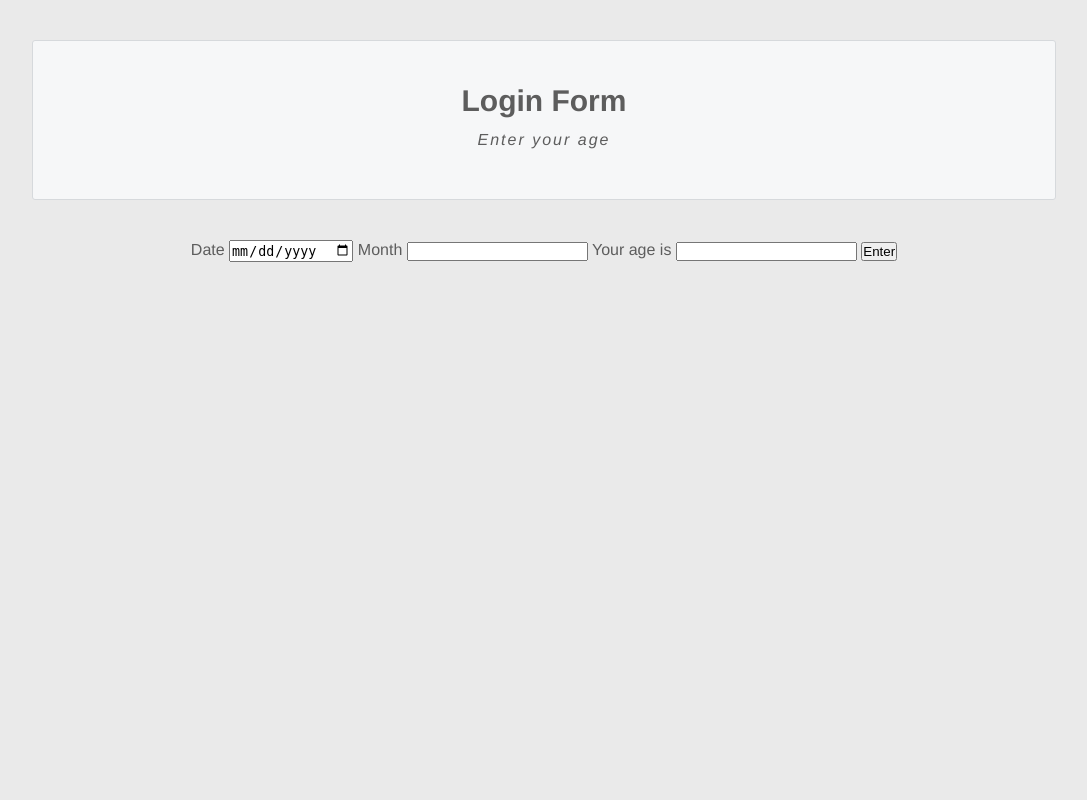
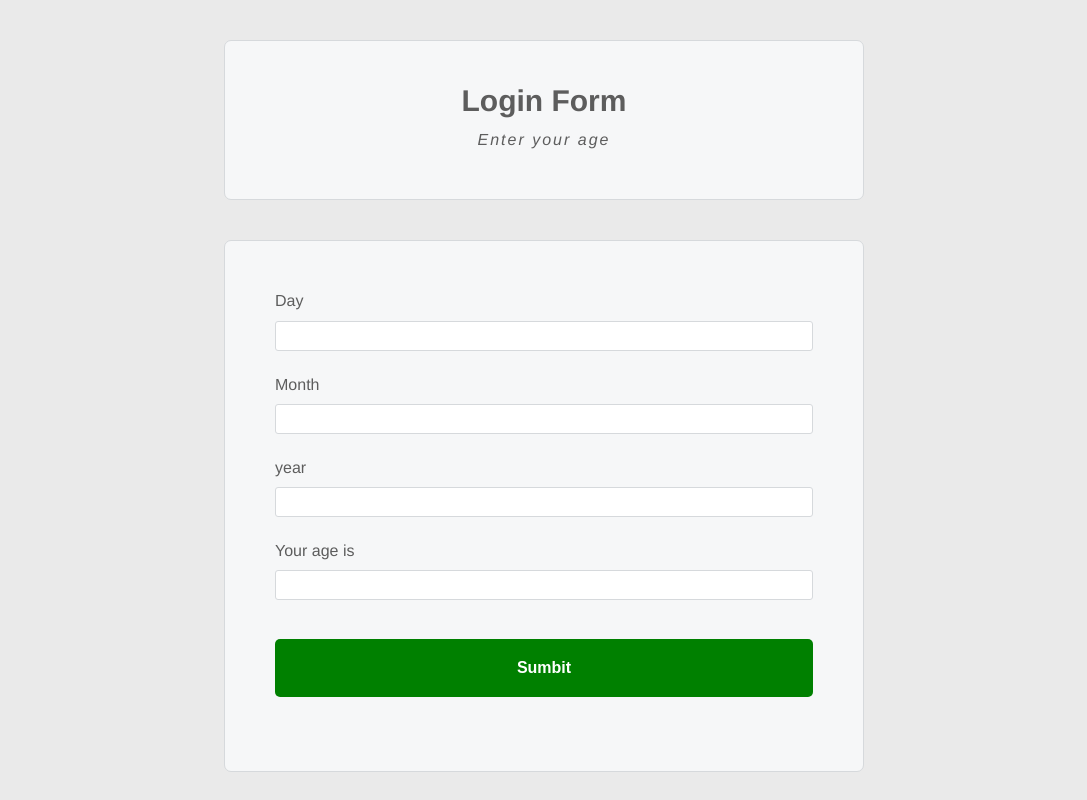
Before and after one commit to glgeorgiou/100-days-of-code-projects, a PHP site: page / in a window 1280 px wide. Shown: the whole page, without its empty margins (96-1183 px from the left). Run offline with PHP 8.4, Linux system fonts and the light colour scheme.

Commit message:
Age control project - setting layout

```diff
--- a/custom-work/age-control/index.html
+++ b/custom-work/age-control/index.html
@@ -16,19 +16,31 @@
     </header>
 
 
-    <form action="">
-        <label for="mera">Date</label>
-        <input type="date" name="mera" id="mera">
-        <label for="minas">Month</label>
-        <input type="text" name="minas" id="minas">
-        <label for="output">Your age is</label>
-        <input type="text" name="" id="output">
-        <input type="submit" value="Enter">
+    <form action="" method="GET" class="age-control-form">
+        <div class="form-row">
+            <label for="mera">Day</label>
+            <input type="number" name="mera" id="mera" min="1" max="31">
+        </div>
+
+        <div class="form-row">
+            <label for="minas">Month</label>
+            <input type="number" name="minas" id="minas" min="1" max="12">
+        </div>
+
+        <div class="form-row">
+            <label for="etos">year</label>
+            <input type="number" name="etos" id="etos" min="1921" max="2021">
+        </div>
+
+        <div class="form-row">
+            <label for="output">Your age is</label>
+            <input type="text" name="" id="output">
+        </div>
+
+        <div class="form-row">
+            <button>Sumbit</button>
+        </div>
     </form>
-
-
-
-
 
 </body>
 </html>
--- a/custom-work/age-control/styles.css
+++ b/custom-work/age-control/styles.css
@@ -16,14 +16,14 @@ body {
     align-items: center;
 }
 
-
+/*Header*/
 .header-form {
     text-align: center;
     background-color:#F6F7F8;
     border: 1px solid #D6D9DC;
-    border-radius: 3px;
+    border-radius: 7px;
 
-    width: 80%;
+    width: 50%;
     margin: 40px 0;
     padding: 50px;
 }
@@ -35,3 +35,45 @@ body {
     font-style: italic;
     letter-spacing: 2px;
 }
+
+
+
+/*Form*/
+.age-control-form {
+    background-color: #F6F7F8;
+    border: 1px solid #D6D9DC;
+    width: 50%;
+    border-radius: 7px;
+    padding: 50px;
+}
+.form-row {
+    display: flex;
+    flex-direction: column;
+    flex-wrap: wrap;
+    margin-bottom: 1.5em;
+}
+.form-row input[type='number'], .form-row input[type='text'] {
+    background-color: #FFFFFF;
+    border: 1px solid #D6D9DC;
+    border-radius: 3px;
+    width: 100%;
+    padding: 5px;
+    font-size: 1em;
+}
+.form-row label {
+    margin-bottom: 10px;
+}
+.form-row button {
+    font-size: 1em;
+    font-weight: bold;
+    color: white;
+    background-color:green;
+    border: none;
+    border-radius: 5px;
+    padding: 20px 10px;
+    margin-top: 15px;
+    cursor: pointer;
+}
+.form-row button:hover{
+    background-color:mediumseagreen;
+}
```
